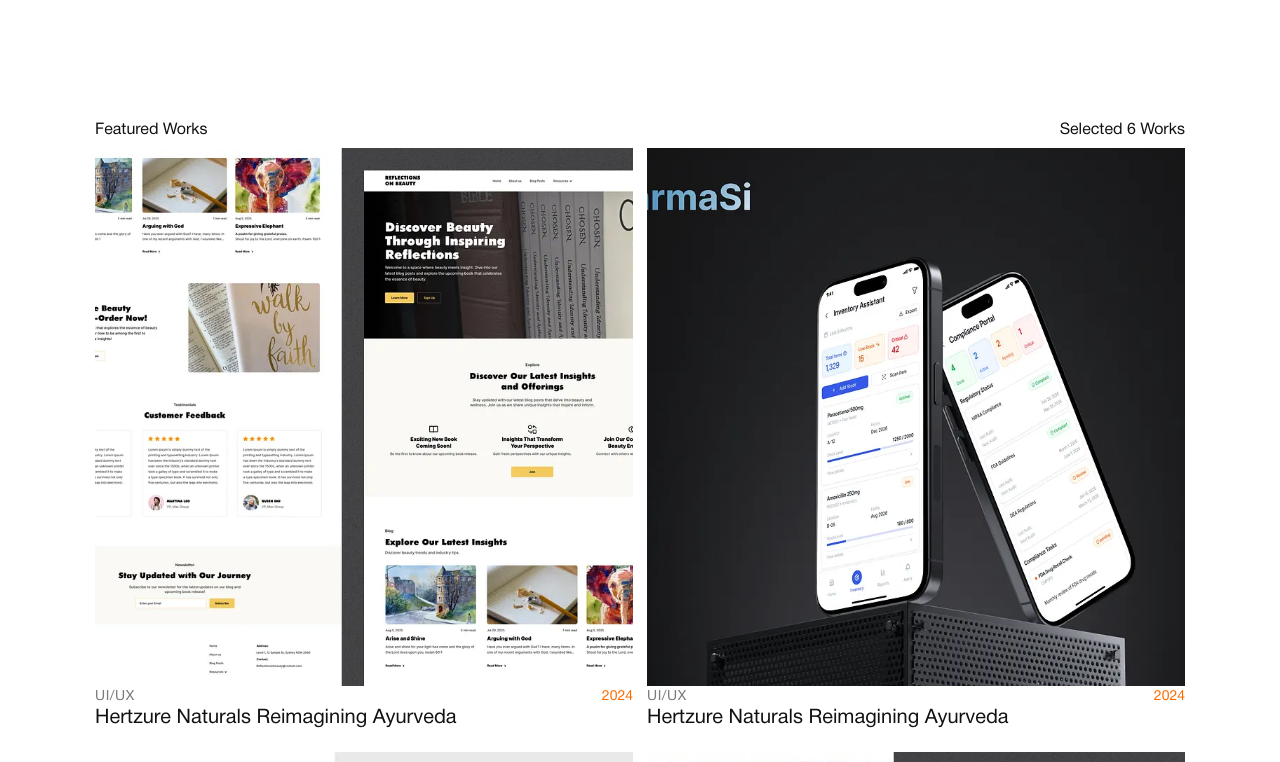
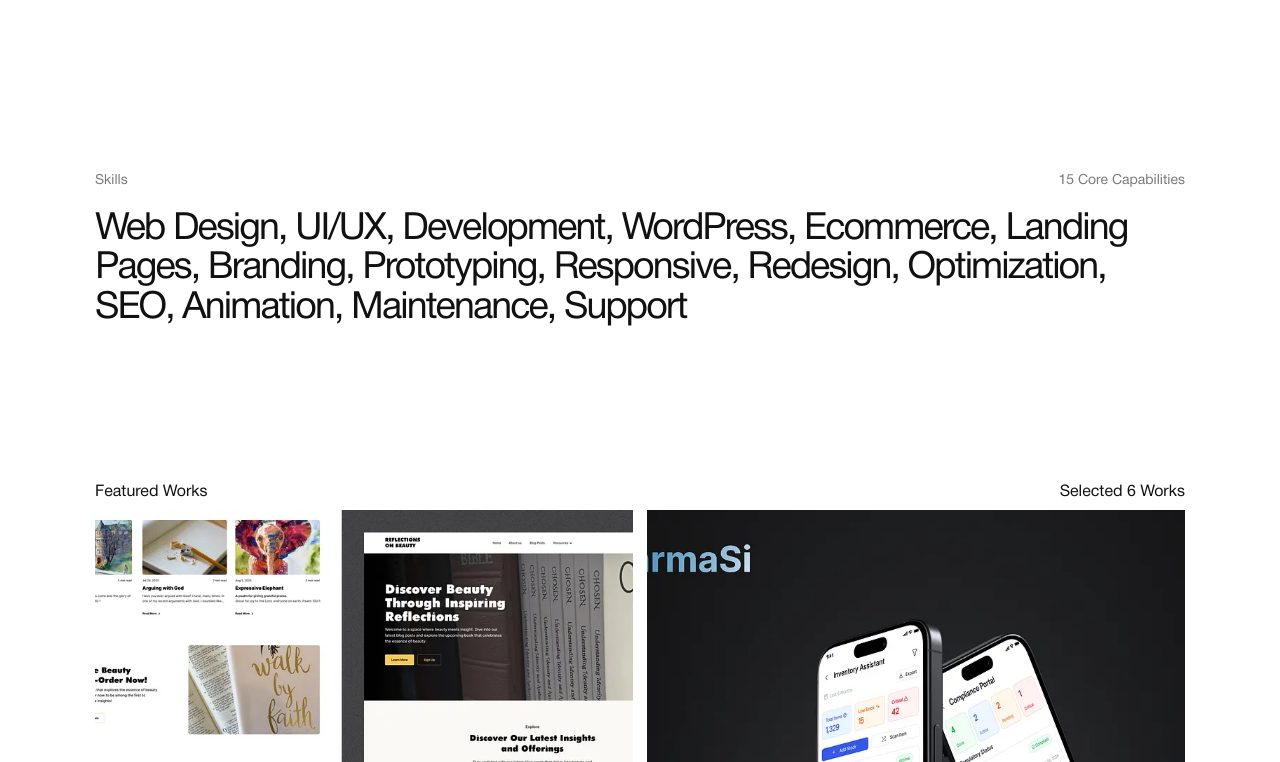
Before and after one commit to nikhilkumar202002/nikhil-my-portfolio, a Next.js app: page / in a window 1280 px wide. Shown: the part 1338-2100 px from the top of the page. Built offline with nearby package versions, Linux system fonts and the light colour scheme.

Commit message:
Add SkillsFullFont section with styling and content for skills display

```diff
--- /dev/null
+++ b/app/component/sections/SkillsFullFont.tsx
@@ -0,0 +1,38 @@
+import "./Styles.css";
+
+const skills = [
+  "Web Design",
+  "UI/UX",
+  "Development",
+  "WordPress",
+  "Ecommerce",
+  "Landing Pages",
+  "Branding",
+  "Prototyping",
+  "Responsive",
+  "Redesign",
+  "Optimization",
+  "SEO",
+  "Animation",
+  "Maintenance",
+  "Support",
+] as const;
+
+const SkillsFullFont = () => {
+  return (
+    <section id="service" className="skills-full-font-section">
+      <div className="site-container">
+        <div className="skills-full-font-header">
+          <p className="skills-full-font-label">Skills</p>
+          <p className="skills-full-font-count">15 Core Capabilities</p>
+        </div>
+
+        <p className="skills-full-font-sentence" aria-label="Skills">
+          {skills.join(", ")}
+        </p>
+      </div>
+    </section>
+  );
+};
+
+export default SkillsFullFont;
--- a/app/component/sections/Styles.css
+++ b/app/component/sections/Styles.css
@@ -368,3 +368,62 @@
     min-height: calc(100svh - 176px);
   }
 }
+
+.skills-full-font-section {
+  padding: 56px 0 64px;
+  background: #ffffff;
+}
+
+.skills-full-font-header {
+  display: flex;
+  align-items: flex-end;
+  justify-content: space-between;
+  gap: 16px;
+  margin-bottom: 18px;
+}
+
+.skills-full-font-label,
+.skills-full-font-count {
+  margin: 0;
+  font-size: 14px;
+  line-height: 1;
+  color: #7a7a7a;
+}
+
+.skills-full-font-count {
+  text-align: right;
+}
+
+.skills-full-font-sentence {
+  margin: 0;
+  max-width: 100%;
+  font-size: clamp(1.8rem, 4vw, 4rem);
+  line-height: 1.05;
+  font-weight: 400;
+  letter-spacing: -0.05em;
+  color: #111111;
+}
+
+@media (min-width: 640px) {
+  .skills-full-font-section {
+    padding: 72px 0 80px;
+  }
+
+  .skills-full-font-sentence {
+    font-size: clamp(2.1rem, 3vw, 4.3rem);
+  }
+}
+
+@media (min-width: 1024px) {
+  .skills-full-font-section {
+    padding: 88px 0 96px;
+  }
+
+  .skills-full-font-header {
+    margin-bottom: 22px;
+  }
+
+  .skills-full-font-sentence {
+    font-size: clamp(2.35rem, 2.8vw, 4.75rem);
+  }
+}
--- a/app/layout.tsx
+++ b/app/layout.tsx
@@ -5,8 +5,8 @@
 import "./globals.css";
 
 export const metadata: Metadata = {
-  title: "Create Next App",
-  description: "Generated by create next app",
+  title: "Nikhil Kumar | Web Designer & Frontend Developer in India",
+  description: "Nikhil Kumar is a Web Designer & Frontend Developer from India creating modern, responsive websites, UI/UX designs and WordPress solutions for businesses and brands worldwide.",
 };
 
 export default function RootLayout({ children }: LayoutProps<"/">) {
@@ -15,7 +15,7 @@
       lang="en"
       className={`${helveticaNeue.variable} h-full antialiased`}
     >
-      <body className="min-h-full flex flex-col font-sans">
+      <body className="min-h-full flex flex-col font-sans">a
         <Navbar />
         <main className="flex-1">{children}</main>
         <Footer />
--- a/app/page.tsx
+++ b/app/page.tsx
@@ -1,15 +1,16 @@
 import Hero from "./component/sections/Hero";
-import HomeAboutme from "./component/sections/HomeAboutme";
 import FeaturedPortfolio from "./component/sections/FeaturedPortfolio";
 import AboutMe from "./component/sections/HomeAboutme";
+import SkillsFullFont from "./component/sections/SkillsFullFont";
 
 const page = () => {
   return (
     <>
       <Hero />
-      <HomeAboutme />
+
+      <AboutMe />
+      <SkillsFullFont />
       <FeaturedPortfolio />
-      <AboutMe />
     </>
   );
 };
```
